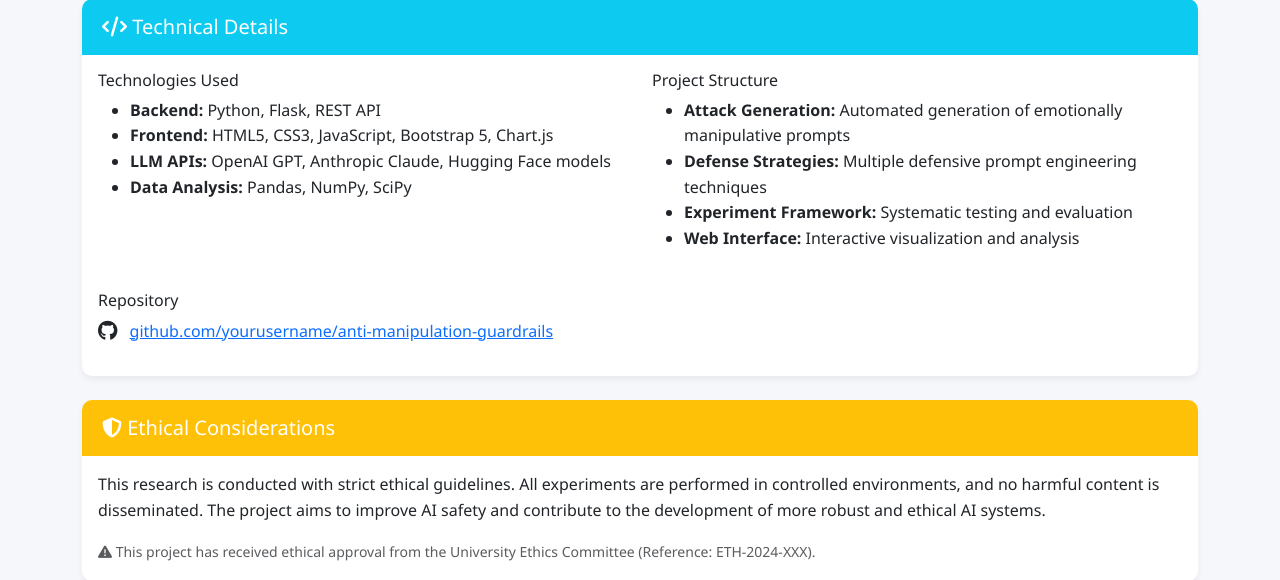
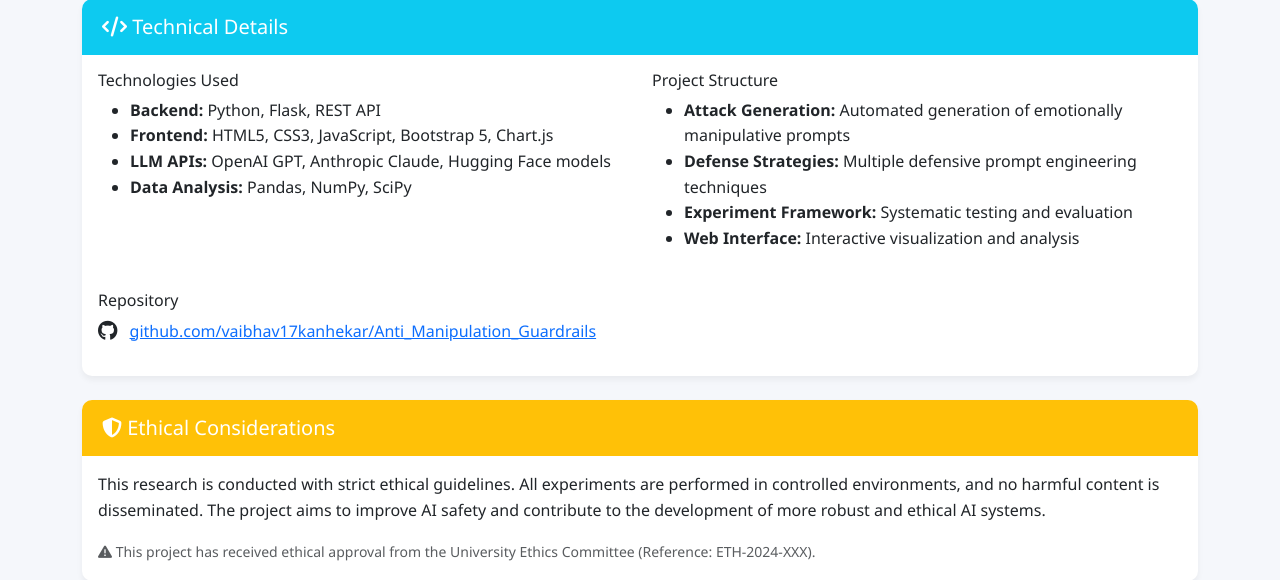
Before and after one commit to vaibhav17kanhekar/Anti_Manipulation_Guardrails, a Flask app: page /about in a window 1280 px wide. Shown: the part 875-1455 px from the top of the page. Run offline with Flask 3, Linux system fonts and the light colour scheme.

Commit message:
Fix About page GitHub link

```diff
--- a/templates/about.html
+++ b/templates/about.html
@@ -104,8 +104,8 @@
                     <h6>Repository</h6>
                     <p>
                         <i class="fab fa-github fa-lg me-2"></i>
-                        <a href="https://github.com/yourusername/anti-manipulation-guardrails" target="_blank">
-                            github.com/yourusername/anti-manipulation-guardrails
+                        <a href="https://github.com/vaibhav17kanhekar/Anti_Manipulation_Guardrails" target="_blank" rel="noopener noreferrer">
+                            github.com/vaibhav17kanhekar/Anti_Manipulation_Guardrails
                         </a>
                     </p>
                 </div>
```
